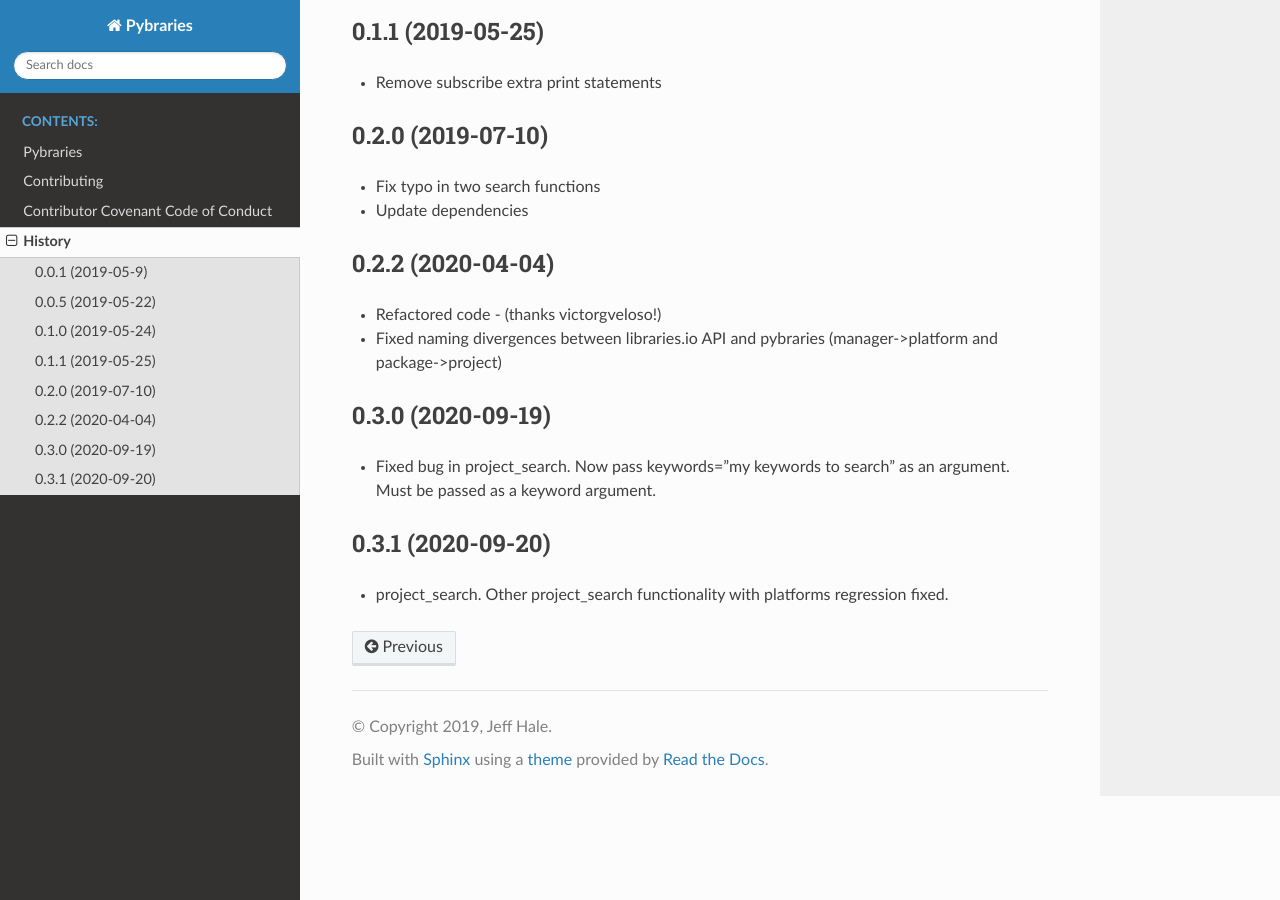
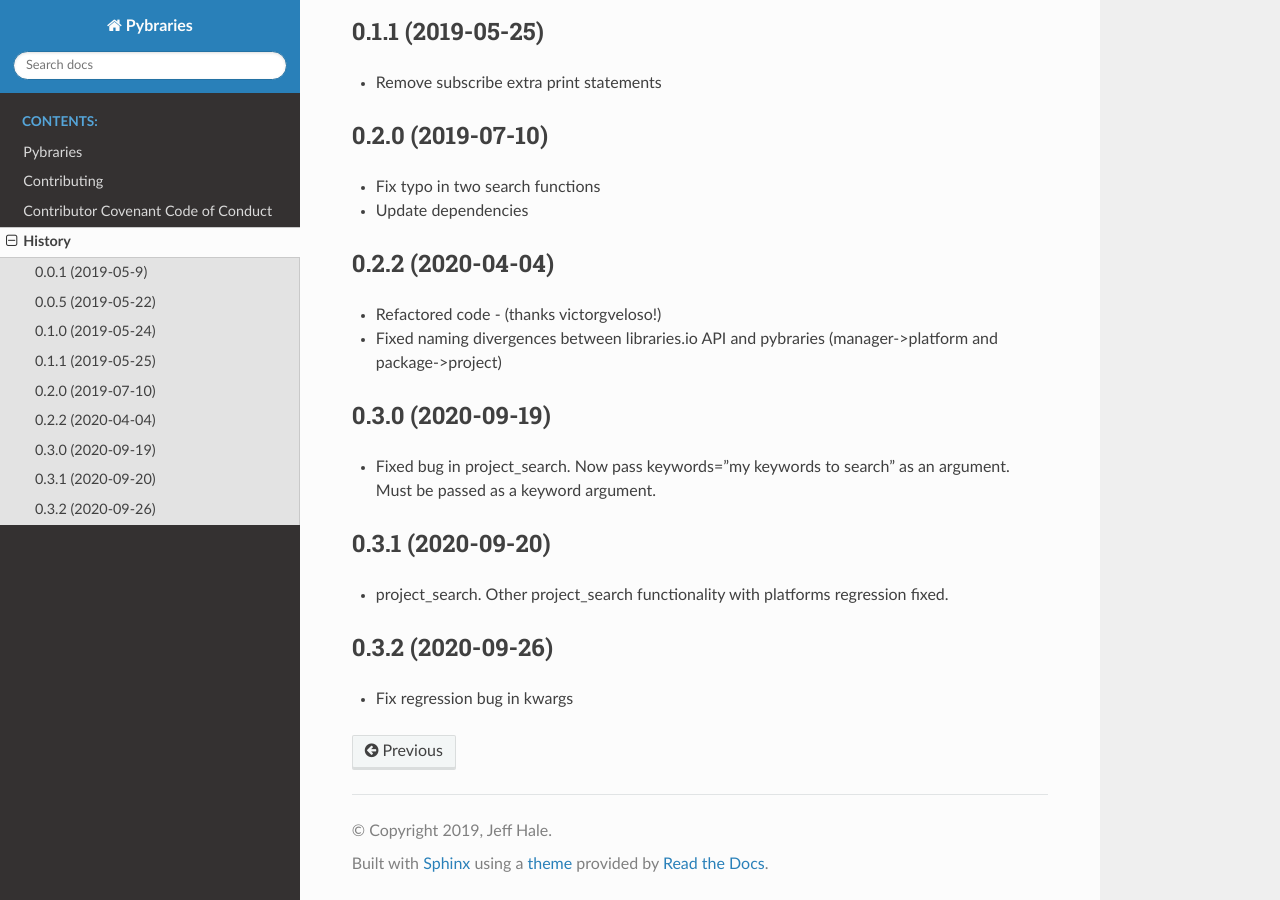
Before and after one commit to pybraries/pybraries, a Sphinx documentation site: the page built from docs/HISTORY.rst, in a window 1280 px wide and 900 px high, scrolled down 529 px. Built offline with Sphinx 7.4.7 and the Read the Docs theme 2.0.0, drawn with Linux system fonts in a browser that asks for light colours.

Commit message:
update version

```diff
--- a/docs/HISTORY.rst
+++ b/docs/HISTORY.rst
@@ -46,3 +46,8 @@ History
 ------------------
 
 * project_search. Other project_search functionality with platforms regression fixed.
+
+0.3.2 (2020-09-26)
+------------------
+
+* Fix regression bug in kwargs
--- a/setup.py
+++ b/setup.py
@@ -17,7 +17,7 @@ requirements = ["requests>=2", "fire>0.1.1", "urllib3"]
 
 setup(
     name="pybraries",
-    version="0.3.1",
+    version="0.3.2",
     author="Jeff Hale",
     author_email="jeffmshale@gmail.com",
     description="A Python wrapper for the libraries.io API",
```
Also changed, not shown: 1 other file.
